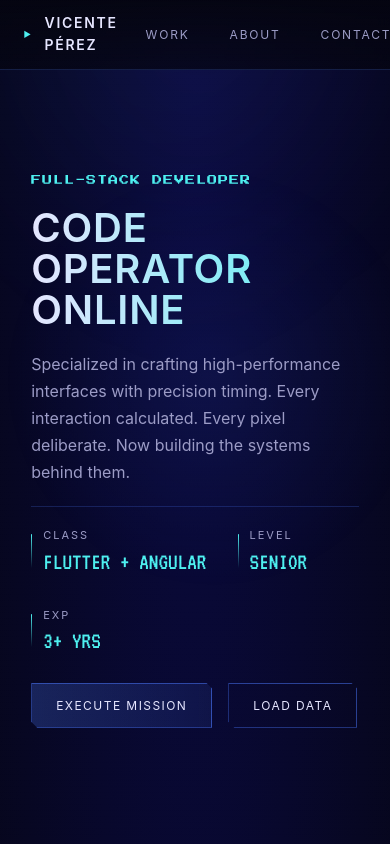
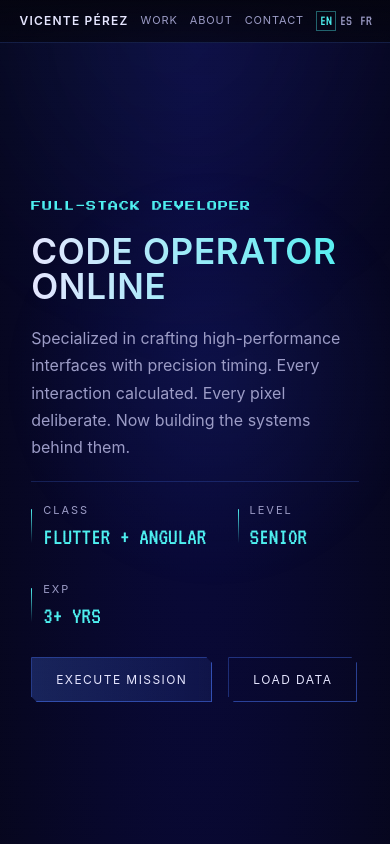
Before and after one commit to VicInf/portfolio, an Angular app: page / in a window 390 px wide. Shown: the top 844 px of the page. Built offline with nearby package versions, Linux system fonts and the light colour scheme.

Commit message:
fix(mobile): compact single-row header that fits 360px, notch safe-area, theme-color, h1 clamp, tap highlight

```diff
--- a/src/app/components/header/header.scss
+++ b/src/app/components/header/header.scss
@@ -4,29 +4,37 @@ header { position: fixed; top: 0; left: 0; right: 0; z-index: 30; background: li
 
 @keyframes header-slide { from { transform: translateY(-100%); opacity: 0; } to { transform: translateY(0); opacity: 1; } }
 
-nav { max-width: 1400px; margin: 0 auto; padding: var(--space-3) clamp(var(--space-4), 6vw, var(--space-8)); display: flex; align-items: center; justify-content: space-between; gap: var(--space-4); }
+nav { max-width: 1400px; margin: 0 auto; padding: var(--space-2) clamp(var(--space-3), 5vw, var(--space-8)); padding-left: max(clamp(var(--space-3), 5vw, var(--space-8)), env(safe-area-inset-left)); padding-right: max(clamp(var(--space-3), 5vw, var(--space-8)), env(safe-area-inset-right)); display: flex; align-items: center; justify-content: space-between; gap: var(--space-3); }
 
-.logo { display: inline-flex; align-items: center; gap: var(--space-3); font-size: 0.875rem; font-weight: 600; letter-spacing: 0.12em; text-transform: uppercase; color: var(--text); transition: color 160ms var(--ease-out), transform 160ms var(--ease-out); }
+.logo { display: inline-flex; align-items: center; gap: var(--space-2); font-size: 0.8125rem; font-weight: 600; letter-spacing: 0.1em; text-transform: uppercase; color: var(--text); white-space: nowrap; transition: color 160ms var(--ease-out), transform 160ms var(--ease-out); }
 .logo::before { content: "▶"; color: var(--accent-cyan); font-size: 0.5rem; }
 .logo:hover { color: var(--accent-cyan); }
 .logo:active { transform: scale(0.97); }
 
-.nav-right { display: flex; align-items: center; gap: var(--space-5); }
+.nav-right { display: flex; align-items: center; gap: var(--space-4); }
 
-.nav-links { display: flex; gap: var(--space-6); align-items: center; }
-.nav-link { position: relative; display: inline-block; font-size: 0.75rem; letter-spacing: 0.15em; text-transform: uppercase; padding: var(--space-2) var(--space-3); color: var(--text-secondary); transition: color 160ms var(--ease-out), transform 160ms var(--ease-out); }
-.nav-link::after { content: ""; position: absolute; left: var(--space-3); right: var(--space-3); bottom: 0; height: 1px; background: var(--accent-cyan); transform: scaleX(0); transform-origin: left; transition: transform 160ms var(--ease-out); }
+.nav-links { display: flex; gap: var(--space-5); align-items: center; }
+.nav-link { position: relative; display: inline-block; font-size: 0.6875rem; letter-spacing: 0.12em; text-transform: uppercase; padding: var(--space-2) var(--space-2); color: var(--text-secondary); white-space: nowrap; transition: color 160ms var(--ease-out), transform 160ms var(--ease-out); }
+.nav-link::after { content: ""; position: absolute; left: var(--space-2); right: var(--space-2); bottom: 2px; height: 1px; background: var(--accent-cyan); transform: scaleX(0); transform-origin: left; transition: transform 160ms var(--ease-out); }
 .nav-link:hover { color: var(--text); }
 .nav-link:hover::after { transform: scaleX(1); }
 .nav-link:active { transform: scale(0.97); }
 
-@media (max-width: 768px) {
-  .nav-links { gap: var(--space-4); }
-  .nav-right { gap: var(--space-3); }
-}
-
-/* Language switcher — tiny, terminal-flavored, out of the way */
-.lang-switch { display: flex; gap: 2px; }
-.lang-btn { background: transparent; border: 1px solid transparent; color: var(--text-secondary); font-family: "VT323", monospace; font-size: 1rem; line-height: 1.1; padding: 2px 6px; cursor: pointer; transition: color 160ms var(--ease-out), border-color 160ms var(--ease-out); }
+/* Language switcher — outside typed nav, terminal-flavored */
+.lang-switch { display: flex; gap: 1px; }
+.lang-btn { background: transparent; border: 1px solid transparent; color: var(--text-secondary); font-family: "VT323", monospace; font-size: 1rem; line-height: 1.1; padding: 2px 5px; cursor: pointer; transition: color 160ms var(--ease-out), border-color 160ms var(--ease-out); }
 .lang-btn:hover { color: var(--text); }
 .lang-btn.active { color: var(--accent-cyan); border-color: rgba(78, 240, 240, 0.4); }
+
+/* Mobile: single compact row that actually fits a 360px screen.
+   Header stays ≤ ~52px tall so `main`'s 56px offset keeps holding. */
+@media (max-width: 768px) {
+  nav { padding-top: var(--space-2); padding-bottom: var(--space-2); gap: var(--space-2); }
+  .logo { font-size: 0.75rem; gap: var(--space-1); }
+  .logo::before { display: none; }
+  .nav-right { gap: var(--space-2); margin-left: auto; }
+  .nav-links { gap: var(--space-1); }
+  .nav-link { padding: var(--space-1) var(--space-1); letter-spacing: 0.08em; }
+  .lang-switch { gap: 0; }
+  .lang-btn { font-size: 0.9375rem; padding: 1px 3px; }
+}
--- a/src/app/components/hero/hero.scss
+++ b/src/app/components/hero/hero.scss
@@ -10,7 +10,7 @@
 
 .eyebrow { font-family: "Press Start 2P", monospace; font-size: 0.625rem; letter-spacing: 0.1em; text-transform: uppercase; color: var(--accent-cyan); }
 
-h1 { font-size: clamp(2.5rem, 9vw, 5.5rem); line-height: 1.02; letter-spacing: 0.02em; text-transform: uppercase; background: linear-gradient(90deg, var(--text) 0%, var(--accent-cyan) 100%); -webkit-background-clip: text; -webkit-text-fill-color: transparent; background-clip: text; }
+h1 { font-size: clamp(2rem, 9vw, 5.5rem); line-height: 1.02; letter-spacing: 0.02em; text-transform: uppercase; background: linear-gradient(90deg, var(--text) 0%, var(--accent-cyan) 100%); -webkit-background-clip: text; -webkit-text-fill-color: transparent; background-clip: text; }
 
 .hero-subtitle { font-size: clamp(1rem, 2.5vw, 1.1875rem); color: var(--text-secondary); line-height: 1.7; max-width: 640px; }
 
--- a/src/index.html
+++ b/src/index.html
@@ -4,7 +4,8 @@
   <meta charset="utf-8">
   <title>Vicente Pérez — Full-Stack Developer</title>
   <base href="/">
-  <meta name="viewport" content="width=device-width, initial-scale=1">
+  <meta name="viewport" content="width=device-width, initial-scale=1, viewport-fit=cover">
+  <meta name="theme-color" content="#050510">
   <meta name="description" content="Full-Stack Developer — Flutter, Angular and NestJS. Real-time enterprise systems, performance work and precise interfaces.">
   <meta property="og:title" content="Vicente Pérez — Full-Stack Developer">
   <meta property="og:description" content="Project Lead & Full-Stack Developer — Flutter, Angular and NestJS. Fleet platforms, enterprise migrations and the services behind them.">
--- a/src/styles.scss
+++ b/src/styles.scss
@@ -33,7 +33,7 @@
 }
 
 * { box-sizing: border-box; }
-html { scroll-behavior: smooth; }
+html { scroll-behavior: smooth; -webkit-text-size-adjust: 100%; }
 
 body {
   margin: 0;
@@ -47,6 +47,8 @@ body {
   position: relative;
   overflow-x: hidden;
 }
+
+a { -webkit-tap-highlight-color: transparent; }
 
 /* Ambient water layer — static gradients, zero perpetual compositing */
 body::before {
```
